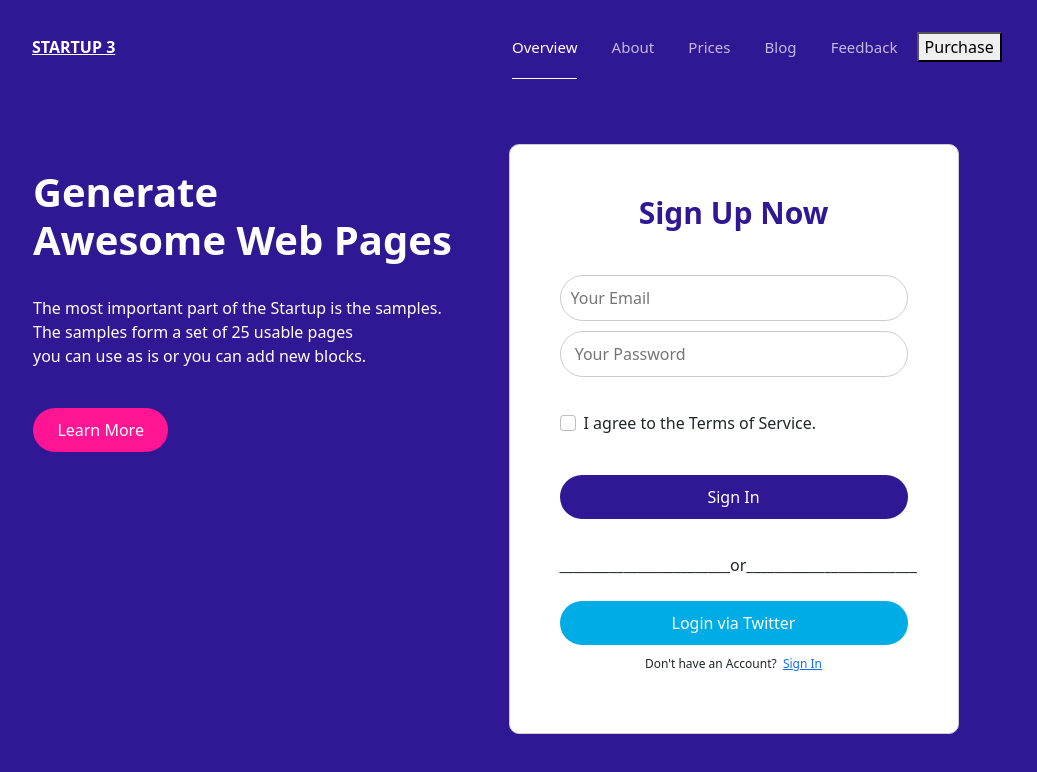
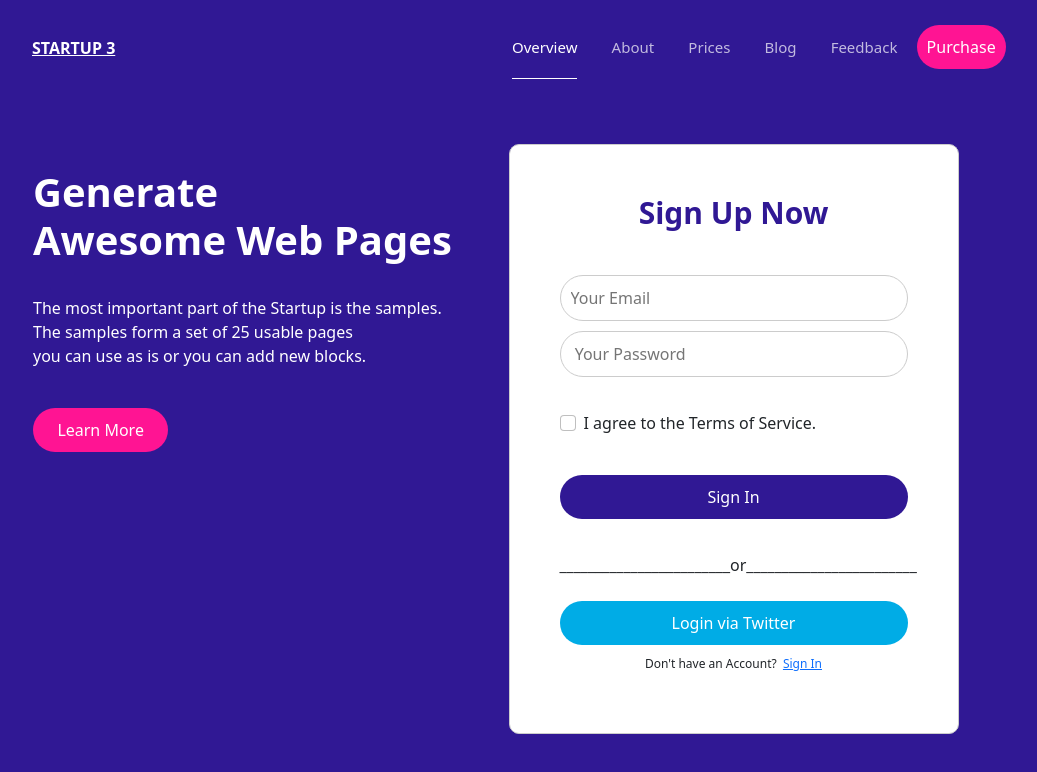
Before and after one commit to Yashwele28/Frontend-Assignment-Webpage, a plain HTML site: page index.html in a window 1280 px wide. Shown: the top 772 px of the page, without its empty margins (144-1181 px from the left). Drawn offline with nearby package versions, Linux system fonts and the light colour scheme.

Commit message:
Update style.css

```diff
--- a/style.css
+++ b/style.css
@@ -37,6 +37,16 @@ body {
       border: none;
       cursor: pointer;
 
+    }
+    .nav-button {
+      color: white;
+      background-color: deeppink;
+      border-radius: 50px;
+      width: 100%;
+      padding: 10px;
+      margin-bottom: 10px;
+      border: none;
+      cursor: pointer;
     }
 
     .login-button {
@@ -104,6 +114,7 @@ body {
       font-family: "Open Sans", -apple-system, BlinkMacSystemFont, "Segoe UI", Roboto, "Helvetica Neue", Arial, "Noto Sans", sans-serif, "Apple Color Emoji", "Segoe UI Emoji", "Segoe UI Symbol", "Noto Color Emoji"; }
     @media (max-width: 991.98px) {
       .site-navbar .site-logo {
+        font-weight: bold;
         float: left;
         position: relative; } }
   .site-navbar .site-navigation.border-bottom {
```
